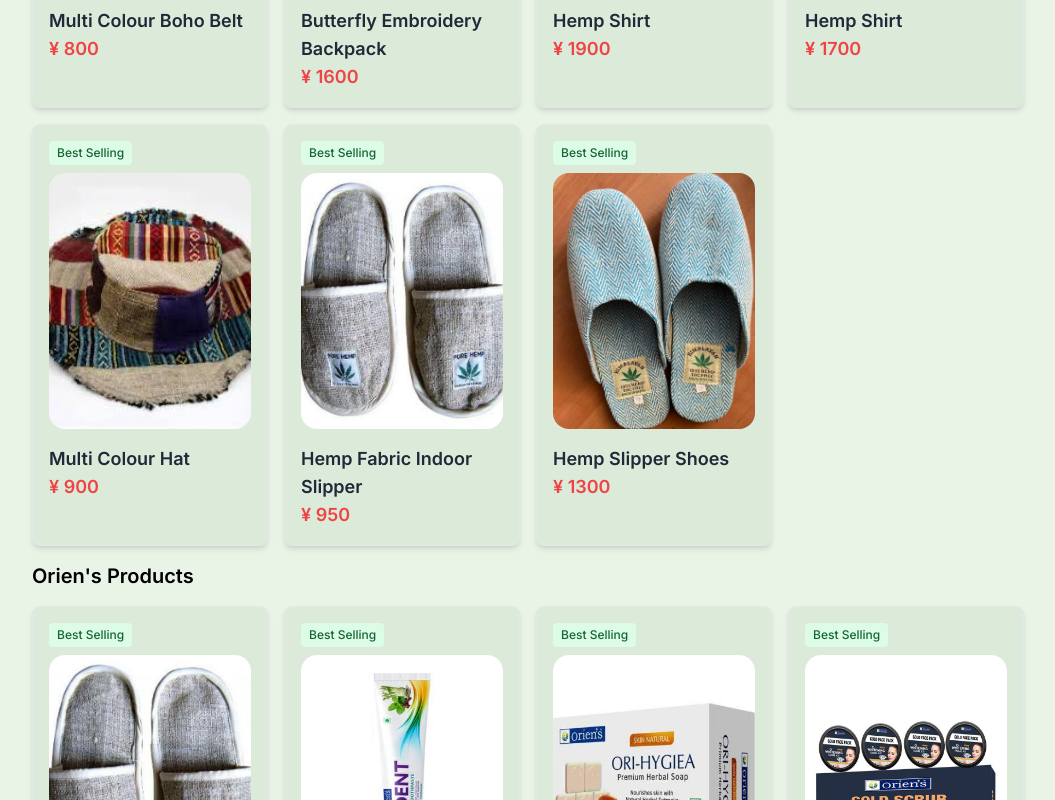
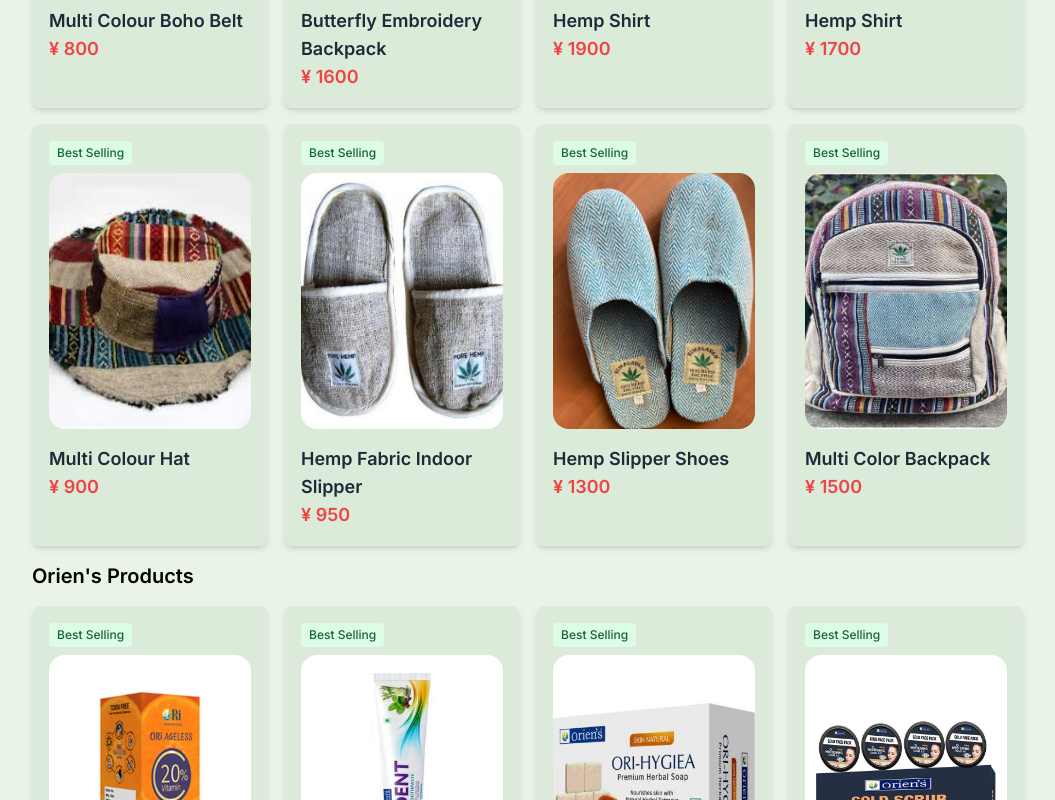
Before and after one commit to krishthapaliya/pnptil, a React (Create React App) app: page / in a window 1280 px wide. Shown: the part 1740-2540 px from the top of the page, without its empty margins (112-1167 px from the left). Built offline with nearby package versions, Linux system fonts and the light colour scheme.

Commit message:
Added remaining  products

```diff
--- a/src/components/Productlist.jsx
+++ b/src/components/Productlist.jsx
@@ -36,7 +36,8 @@ import pondpuredetox from "../assets/images/pond's pure detox.jpeg"
 import pondsbrightbeauty from "../assets/images/ponds bright beauty super cream.jpeg"
 import rosetoner from "../assets/images/rose toner.jpeg"
 import shieldpro from "../assets/images/shield pro.jpeg"
-
+import oriageless from '../assets/images/oriageless.jpeg'
+import multicolorhemp from '../assets/images/multicolorhemp.png'
 
 const ProductList = () => {
   const products = [
@@ -109,6 +110,12 @@ const ProductList = () => {
           price: "¥ 1300",
           image: hempslippershoes,
         },
+        {
+          label: "Best Selling",
+          name: "Multi Color Backpack ",
+          price: "¥ 1500",
+          image: multicolorhemp,
+        },
       ],
     },
     {
@@ -118,7 +125,7 @@ const ProductList = () => {
           label: "Best Selling",
           name: "Ori ageless 30ml ",
           price: "¥ 3222",
-          image: hempfabricindoor,
+          image: oriageless,
         },
         {
           label: "Best Selling",
```
Also changed, not shown: src/assets/images/multicolorhemp.png (added), src/assets/images/oriageless.jpeg (added).
